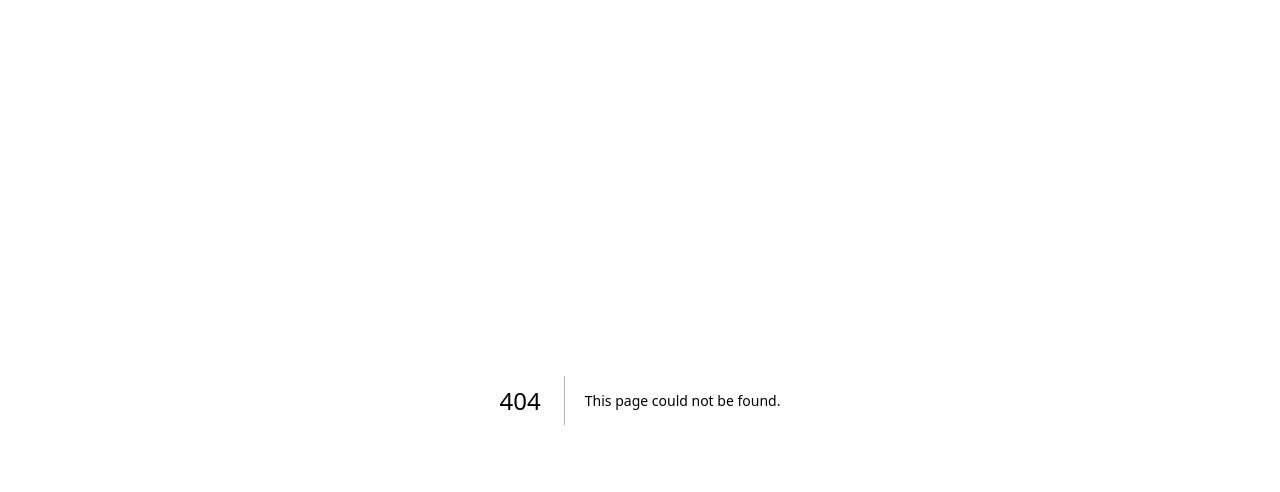
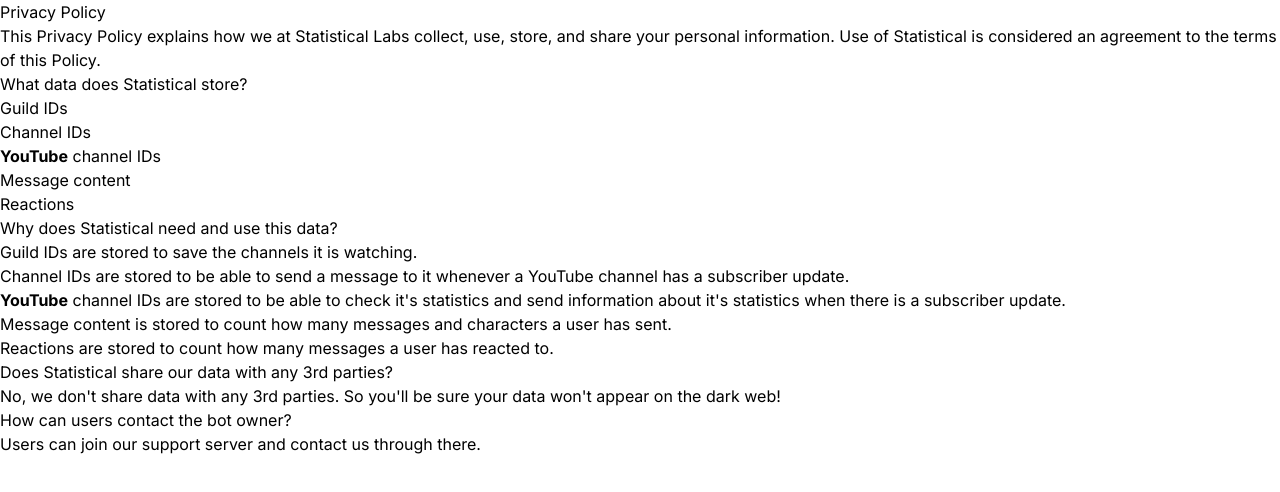
Before and after one commit to StatisticalLabs/website, a Next.js app: page /privacy in a window 1280 px wide. Before the commit this address had no page. Shown: the top 492 px of the page. Built offline with nearby package versions, Linux system fonts and the light colour scheme.

Commit message:
add privacy policy

```diff
--- /dev/null
+++ b/pages/privacy.mdx
@@ -0,0 +1,31 @@
+# Privacy Policy
+
+This Privacy Policy explains how we at Statistical Labs collect, use, store, and share your personal information. Use of Statistical is considered an agreement to the terms of this Policy.
+
+## What data does Statistical store?
+
+- Guild IDs
+- Channel IDs
+- **YouTube** channel IDs
+- Message content
+- Reactions
+
+## Why does Statistical need and use this data?
+
+1. Guild IDs are stored to save the channels it is watching.
+
+2. Channel IDs are stored to be able to send a message to it whenever a YouTube channel has a subscriber update.
+
+3. **YouTube** channel IDs are stored to be able to check it's statistics and send information about it's statistics when there is a subscriber update.
+
+4. Message content is stored to count how many messages and characters a user has sent.
+
+5. Reactions are stored to count how many messages a user has reacted to.
+
+## Does Statistical share our data with any 3rd parties?
+
+No, we don't share data with any 3rd parties. So you'll be sure your data won't appear on the dark web!
+
+## How can users contact the bot owner?
+
+Users can join our [support server](/discord) and contact us through there.
```
Also changed, not shown: pages/_meta.json (+8 -0 lines).
